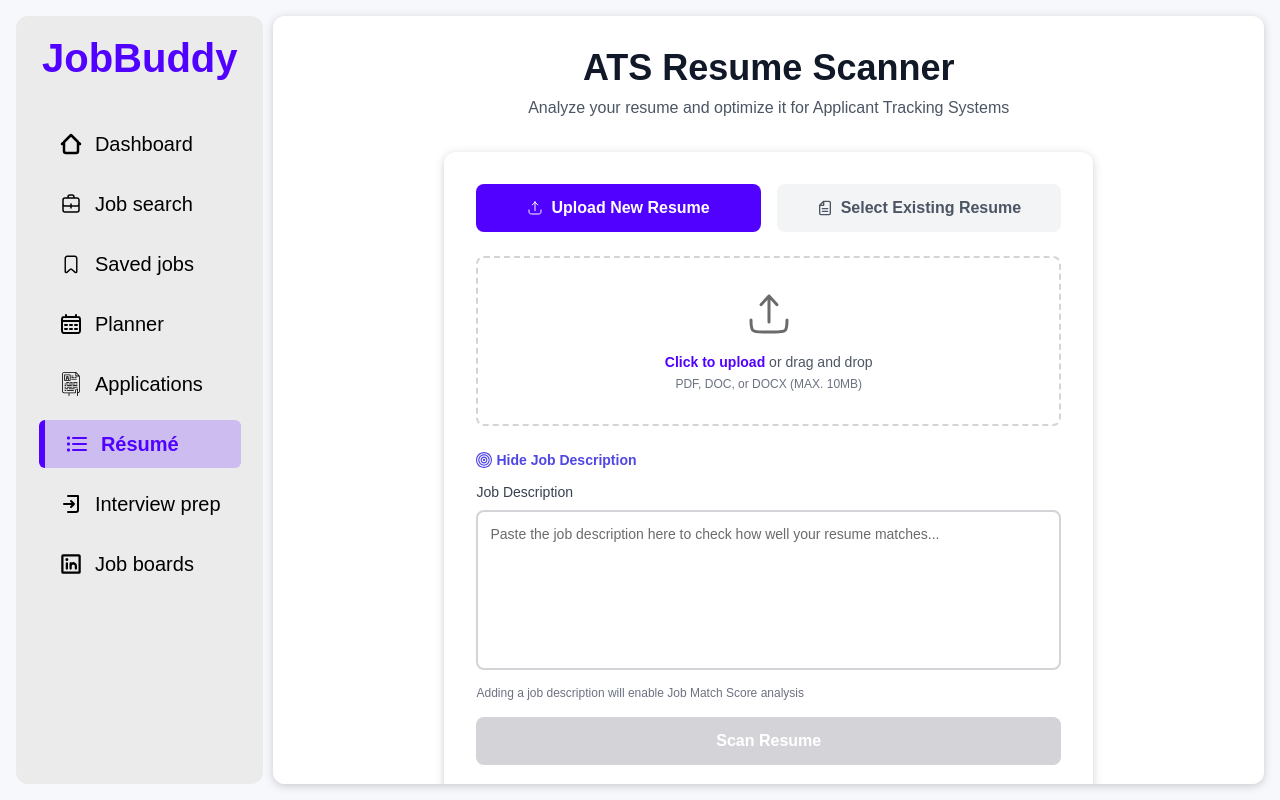
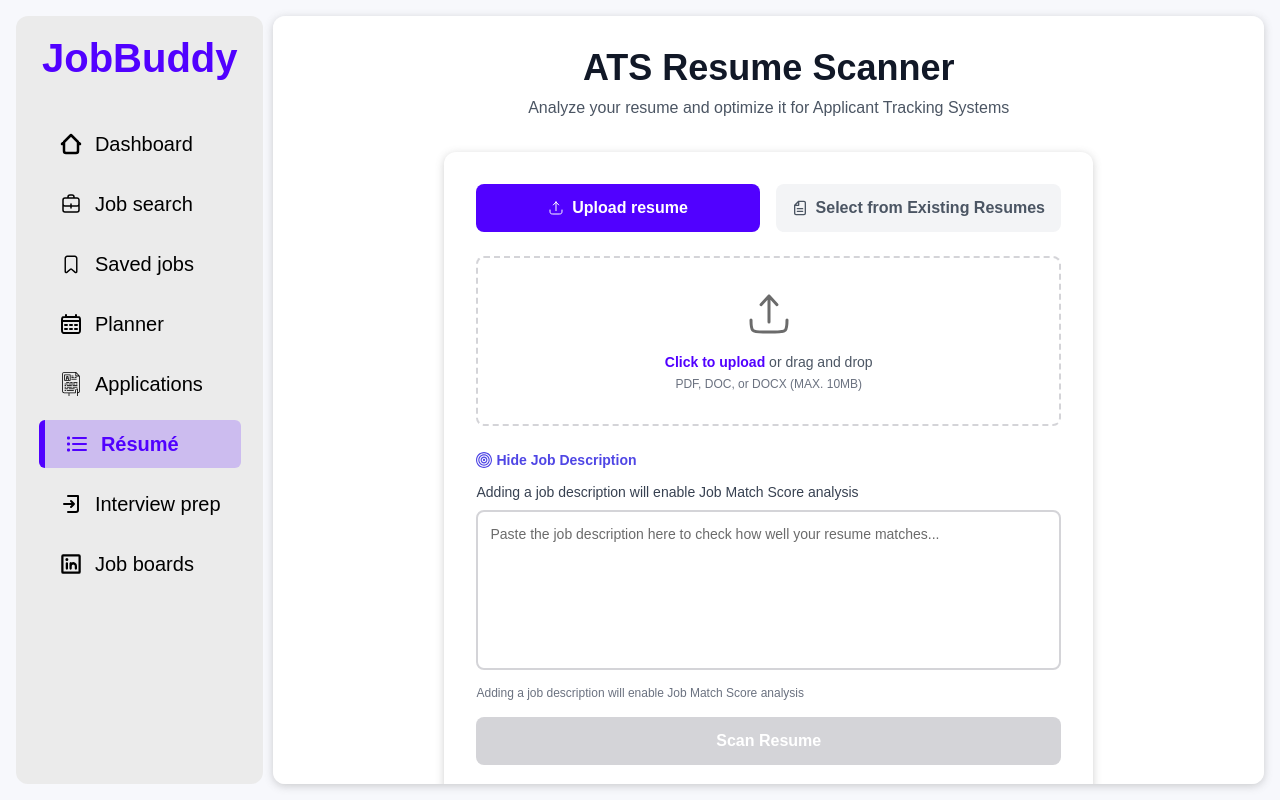
Before and after one commit to Harbeytee/job_tracker_fe, a Next.js app: page /resume/ats-scanner in a window 1280 px wide. Both pictures are taken after a click on the button "Add Job Description (Optional)". Built offline with nearby package versions, Linux system fonts and the light colour scheme.

Commit message:
separated logic from ui and added missing translations

```diff
--- a/public/locales/en/translation.json
+++ b/public/locales/en/translation.json
@@ -32,6 +32,7 @@
     "header": "Your resume toolkit",
     "description": "Everything you need to create, optimize, and perfect your resume and cover letters all in one place. Choose a tool below to get started on your job application journey.",
     "upload_resume": "Upload resume",
+    "select_resume": "Select from Existing Resumes",
     "cards": {
       "cover_letter": "Generate a Cover Letter",
       "cover_letter_desc": "Use your resume to instantly craft a tailored cover letter for any job.",
@@ -46,7 +47,7 @@
     "cover_letter_generator": {
       "header": "Build Your Cover Letter with Ease",
       "description": "Upload your resume or select an existing one to generate a personalized cover letter you can review, customize, and export in just a few clicks.",
-      "select_resume": "Select from Existing Resumes",
+
       "last_updated": "last updated {{date}}",
       "generate_cover_letter": "Generate cover letter",
       "placeholder": "Your generated cover letter will appear here. You can edit, copy, or export it as needed.",
@@ -61,6 +62,8 @@
       "scan_another_resume": "Scan another resume",
       "overall_score": "Overall ATS score",
       "recruiter_note": "Your resume tells recruiters you're a {{score}}% match for this job",
+      "job_desc": "Job Description",
+      "job_desc_info": " Adding a job description will enable Job Match Score analysis",
       "cards": {
         "job_match_score": "Job match score",
         "job_match_score_desc": "Measures how closely your resume aligns with the job description — based on role titles, required skills, and relevant keywords.",
--- a/public/locales/fr/translation.json
+++ b/public/locales/fr/translation.json
@@ -32,6 +32,7 @@
     "header": "Votre boîte à outils pour le CV",
     "description": "Tout ce dont vous avez besoin pour créer, optimiser et perfectionner votre CV et vos lettres de motivation, le tout au même endroit. Choisissez un outil ci-dessous pour commencer votre parcours de candidature.",
     "upload_resume": "Téléverser un CV",
+    "select_resume": "Sélectionner un CV existant",
     "cards": {
       "cover_letter": "Générer une lettre de motivation",
       "cover_letter_desc": "Utilisez votre CV pour créer instantanément une lettre de motivation personnalisée pour n'importe quel poste.",
@@ -46,7 +47,6 @@
     "cover_letter_generator": {
       "header": "Créez votre lettre de motivation facilement",
       "description": "Téléversez votre CV ou sélectionnez-en un existant pour générer une lettre de motivation personnalisée que vous pouvez consulter, modifier et exporter en quelques clics.",
-      "select_resume": "Sélectionner un CV existant",
       "last_updated": "dernière mise à jour le {{date}}",
       "generate_cover_letter": "Générer la lettre de motivation",
       "placeholder": "Votre lettre de motivation générée apparaîtra ici. Vous pouvez la modifier, la copier ou l'exporter selon vos besoins.",
@@ -61,6 +61,8 @@
       "scan_another_resume": "Analyser un autre CV",
       "overall_score": "Score global ATS",
       "recruiter_note": "Votre CV indique aux recruteurs que vous correspondez à {{score}} % à ce poste",
+      "job_desc": "Description du poste",
+      "job_desc_info": "Ajouter une description de poste permettra l'analyse du score de correspondance",
       "cards": {
         "job_match_score": "Score de correspondance avec le poste",
         "job_match_score_desc": "Mesure dans quelle mesure votre CV correspond à la description du poste — en se basant sur les intitulés de poste, les compétences requises et les mots-clés pertinents.",
--- a/src/app/components/home/resume/components/choose-resumex.tsx
+++ b/src/app/components/home/resume/components/choose-resumex.tsx
@@ -1,9 +1,9 @@
 import { PrimaryButton } from "@/app/ui-library/components/buttons/primary-button";
-import { Icon } from "@/app/ui-library/components/icons/icon";
 import useChooseResumex from "./hooks/useChooseResumex";
 import FileUpload from "@/app/ui-library/components/file-upload";
 import ExistingResumes from "./pages/cover-letter-generator/existing-resumes";
 import { TextButton } from "@/app/ui-library/components/buttons/text-button";
+import { useTranslation } from "react-i18next";
 
 export default function ChooseResume({
   loading,
@@ -12,6 +12,7 @@ export default function ChooseResume({
   loading: boolean;
   handleSubmit: (val: { jobDescription?: string; file: string | null }) => void;
 }) {
+  const { t } = useTranslation();
   const {
     setSelectedFile,
     onSubmit,
@@ -40,7 +41,7 @@ export default function ChooseResume({
             }}
             leadingIcon="upload"
           >
-            Upload New Resume
+            {t("resume.upload_resume")}
           </PrimaryButton>
           <PrimaryButton
             className={`flex-1 py-3 px-4 rounded-lg font-semibold transition-colors ${
@@ -54,7 +55,7 @@ export default function ChooseResume({
             }}
             leadingIcon="document"
           >
-            Select Existing Resume
+            {t("resume.select_resume")}
           </PrimaryButton>
         </div>
 
@@ -83,7 +84,7 @@ export default function ChooseResume({
           {showJobDescInput && (
             <div className="space-y-2">
               <label className="block text-sm font-medium text-gray-700">
-                Job Description
+                {t("resume.ats_scanner.job_desc_info")}
               </label>
               <textarea
                 value={jobDescription}
@@ -92,7 +93,7 @@ export default function ChooseResume({
                 className="w-full h-40 p-3 border-2 border-gray-300 rounded-lg focus:border-indigo-500 focus:outline-none text-sm resize-none"
               />
               <p className="text-xs text-gray-500">
-                Adding a job description will enable Job Match Score analysis
+                {t("resume.ats_scanner.job_desc_info")}
               </p>
             </div>
           )}
--- /dev/null
+++ b/src/app/components/home/resume/components/hooks/ats-scanner/useScan.ts
@@ -0,0 +1,82 @@
+import { useState } from "react";
+import { ResumeStatus } from "../../../types/enums";
+import { atsResults } from "../../../utils/mockData";
+import { ScanResults } from "../../../types/interfaces";
+
+export default function useScan() {
+  const [scanning, setScanning] = useState<boolean>(false);
+  const [results, setResults] = useState<ScanResults | null>(null);
+
+  const handleScan = (payload: {
+    jobDescription?: string;
+    file: string | null;
+  }) => {
+    console.log(payload);
+    setScanning(true);
+    setTimeout(() => {
+      atsResults.jobMatch = {
+        score: 85,
+        status: ResumeStatus.Good,
+        subheaders: {
+          matchedKeywords: {
+            count: 12,
+            total: 15,
+            items: [
+              "React",
+              "JavaScript",
+              "Team Leadership",
+              "Agile",
+              "Git",
+              "CI/CD",
+              "SQL",
+              "Project Management",
+              "Code Review",
+              "Mentoring",
+              "Problem Solving",
+              "Communication",
+            ],
+          },
+          missingKeywords: {
+            count: 3,
+            items: ["Python", "AWS", "Docker"],
+          },
+          keywordDensity: {
+            status: "Good",
+            message: "Key terms appear 2-4 times throughout resume",
+          },
+          roleAlignment: {
+            score: 88,
+            message: "Strong alignment with Senior Developer role requirements",
+          },
+          requirementsMet: {
+            total: 10,
+            met: 8,
+            items: [
+              { requirement: "5+ years experience", met: true },
+              { requirement: "Team leadership", met: true },
+              { requirement: "React expertise", met: true },
+              { requirement: "Cloud experience (AWS)", met: false },
+              { requirement: "Agile methodology", met: true },
+              { requirement: "CI/CD pipelines", met: true },
+              { requirement: "Database management", met: true },
+              { requirement: "Container orchestration", met: false },
+              { requirement: "Code review experience", met: true },
+              { requirement: "Mentoring juniors", met: true },
+            ],
+          },
+          gapAnalysis: [
+            "Add AWS/cloud platform experience or certifications",
+            "Include Docker/Kubernetes projects",
+            "Mention Python if you have experience with it",
+          ],
+        },
+      };
+      atsResults.overallScore = 79;
+
+      setResults(atsResults);
+      setScanning(false);
+    }, 2500);
+  };
+
+  return { handleScan, results, setResults, scanning };
+}
--- a/src/app/components/home/resume/components/hooks/cover-letter-generator/useGenerate.ts
+++ b/src/app/components/home/resume/components/hooks/cover-letter-generator/useGenerate.ts
@@ -5,6 +5,7 @@ export default function useGenerate() {
   const [isGenerating, setIsGenerating] = useState(false);
 
   const handleGenerate = (file: string) => {
+    console.log(file);
     setIsGenerating(true);
     // Simulate generation
     setTimeout(() => {
--- a/src/app/components/home/resume/components/hooks/useChooseResumex.ts
+++ b/src/app/components/home/resume/components/hooks/useChooseResumex.ts
@@ -1,5 +1,4 @@
 import { useState } from "react";
-import { Resume, ScanResults } from "../../types/interfaces";
 
 export default function useChooseResumex(
   handleSubmit: (val: { jobDescription?: string; file: string | null }) => void
--- a/src/app/components/home/resume/components/pages/ats-scanner/ats-scanner.tsx
+++ b/src/app/components/home/resume/components/pages/ats-scanner/ats-scanner.tsx
@@ -1,87 +1,12 @@
 "use client";
-import React, { useState } from "react";
 import ChooseResume from "../../choose-resumex";
-import { ScanResults } from "../../../types/interfaces";
-import { atsResults } from "../../../utils/mockData";
 import Result from "./result/result";
-import { ResumeStatus } from "../../../types/enums";
 import { useTranslation } from "react-i18next";
+import useScan from "../../hooks/ats-scanner/useScan";
 
 const ATSScanner: React.FC = () => {
-  const [scanning, setScanning] = useState<boolean>(false);
-  const [results, setResults] = useState<ScanResults | null>(null);
-
-  const handleScan = (payload: {
-    jobDescription?: string;
-    file: string | null;
-  }) => {
-    setScanning(true);
-    setTimeout(() => {
-      atsResults.jobMatch = {
-        score: 85,
-        status: ResumeStatus.Good,
-        subheaders: {
-          matchedKeywords: {
-            count: 12,
-            total: 15,
-            items: [
-              "React",
-              "JavaScript",
-              "Team Leadership",
-              "Agile",
-              "Git",
-              "CI/CD",
-              "SQL",
-              "Project Management",
-              "Code Review",
-              "Mentoring",
-              "Problem Solving",
-              "Communication",
-            ],
-          },
-          missingKeywords: {
-            count: 3,
-            items: ["Python", "AWS", "Docker"],
-          },
-          keywordDensity: {
-            status: "Good",
-            message: "Key terms appear 2-4 times throughout resume",
-          },
-          roleAlignment: {
-            score: 88,
-            message: "Strong alignment with Senior Developer role requirements",
-          },
-          requirementsMet: {
-            total: 10,
-            met: 8,
-            items: [
-              { requirement: "5+ years experience", met: true },
-              { requirement: "Team leadership", met: true },
-              { requirement: "React expertise", met: true },
-              { requirement: "Cloud experience (AWS)", met: false },
-              { requirement: "Agile methodology", met: true },
-              { requirement: "CI/CD pipelines", met: true },
-              { requirement: "Database management", met: true },
-              { requirement: "Container orchestration", met: false },
-              { requirement: "Code review experience", met: true },
-              { requirement: "Mentoring juniors", met: true },
-            ],
-          },
-          gapAnalysis: [
-            "Add AWS/cloud platform experience or certifications",
-            "Include Docker/Kubernetes projects",
-            "Mention Python if you have experience with it",
-          ],
-        },
-      };
-      atsResults.overallScore = 79;
-
-      setResults(atsResults);
-      setScanning(false);
-    }, 2500);
-  };
-
   const { t } = useTranslation();
+  const { handleScan, results, setResults, scanning } = useScan();
 
   return (
     <div className="min-h-screen ">
--- a/src/app/components/home/resume/components/pages/ats-scanner/select-resume.tsx
+++ b/src/app/components/home/resume/components/pages/ats-scanner/select-resume.tsx
@@ -14,7 +14,9 @@ export default function SelectResume() {
       </p>
       <ChooseResume
         className="lg:max-w-[50%] mx-auto mt-8"
-        handleSubmit={(file: string) => {}}
+        handleSubmit={(file: string) => {
+          console.log(file);
+        }}
         buttonText={t("resume.ats_scanner.scan_resume")}
         isLoading={false}
       />
--- a/src/app/components/home/resume/components/pages/cover-letter-generator/existing-resumes.tsx
+++ b/src/app/components/home/resume/components/pages/cover-letter-generator/existing-resumes.tsx
@@ -14,7 +14,7 @@ export default function ExistingResumes({
 
   return (
     <div className="flex-1 flex flex-col min-h-0">
-      <Label text={t("resume.cover_letter_generator.select_resume")} />
+      <Label text={t("resume.select_resume")} />
 
       <div
         className="flex-1 overflow-y-auto space-y-2 pr-2 min-h-0"
```
Also changed, not shown: src/app/components/home/resume/components/pages/ats-scanner/result/result.tsx (+6 -6 lines).
